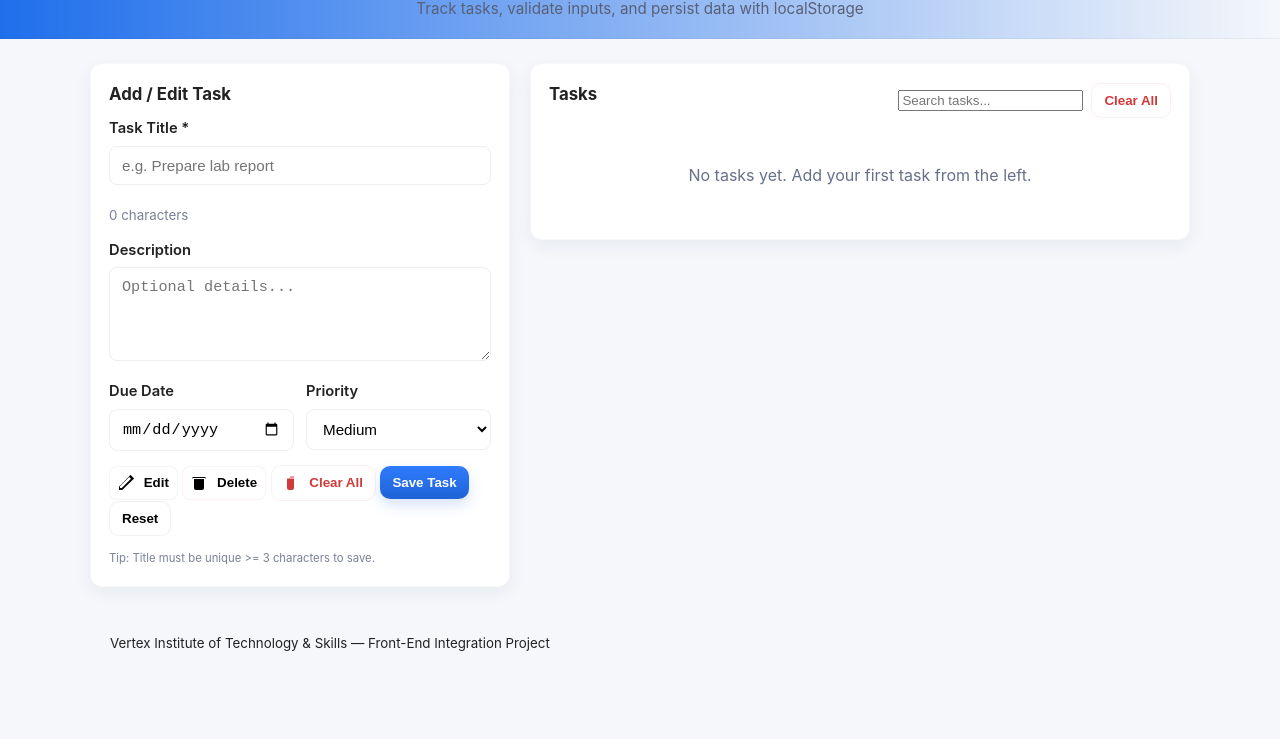
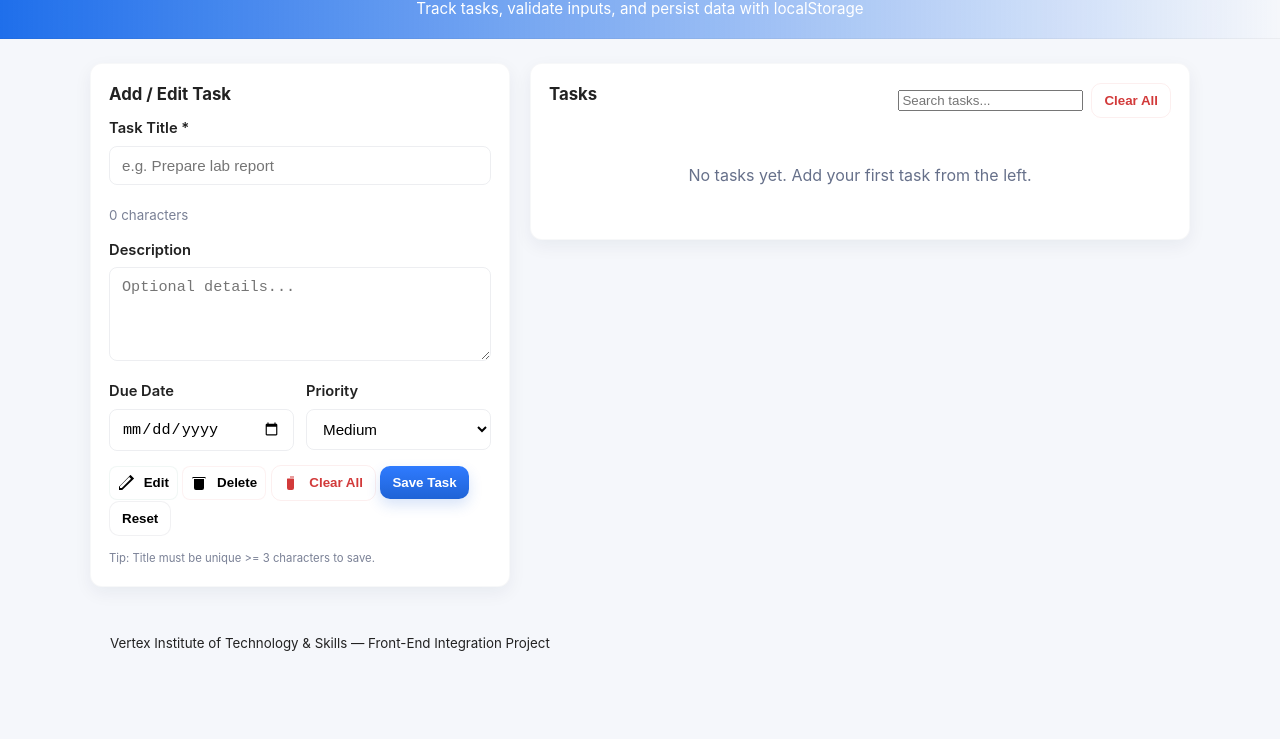
Before and after one commit to umark-dev/Student-Task-Manager, a plain HTML site: page index.html in a window 1280 px wide. Shown: the part 61-800 px from the top of the page. Drawn offline with Linux system fonts and the light colour scheme.

Commit message:
Update index.html

```diff
--- a/index.html
+++ b/index.html
@@ -10,7 +10,7 @@
   <header class="site-header">
     <div class="container header-inner">
       <h1 class="title">Student Task Manager</h1>
-      <p class="subtitle">Track tasks, validate inputs, and persist data with localStorage</p>
+      <p class="subtitle" style="color:white">Track tasks, validate inputs, and persist data with localStorage</p>
     </div>
   </header>
 
```
